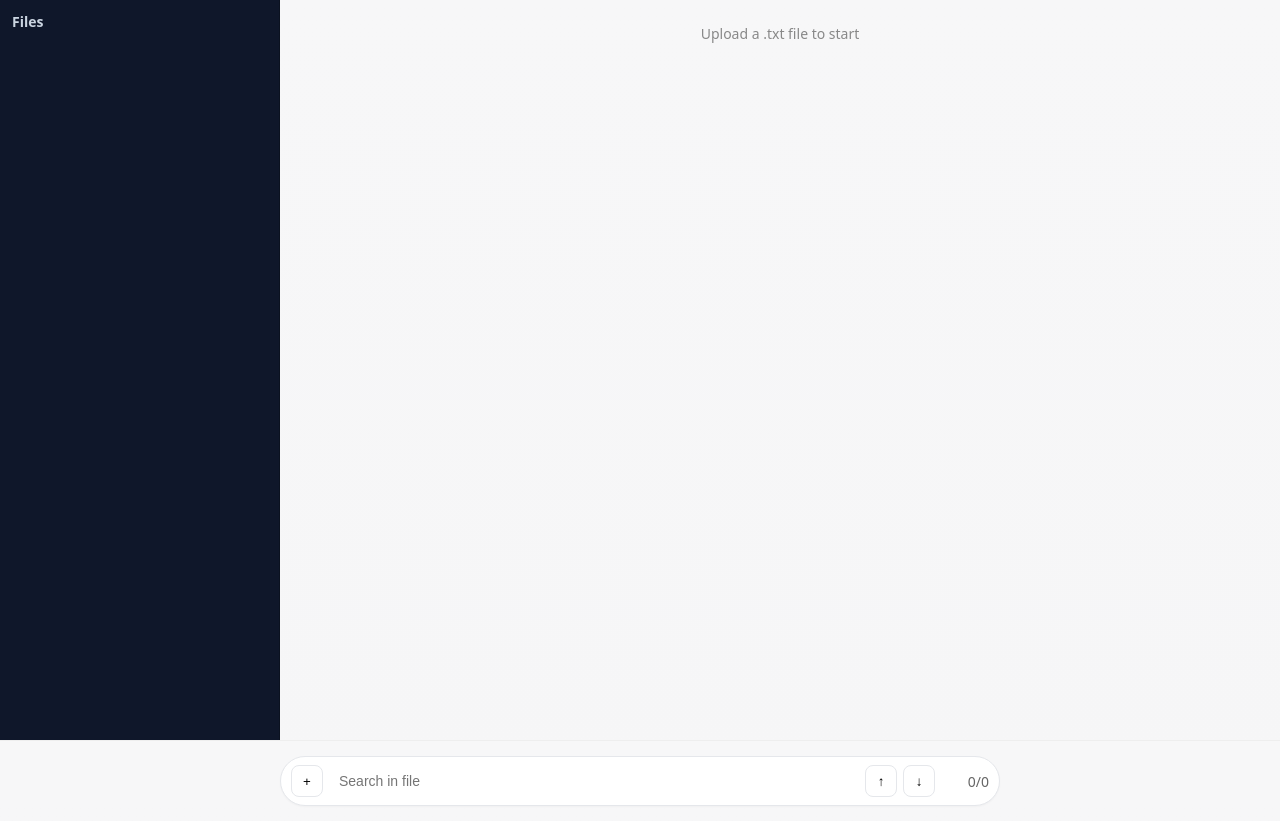
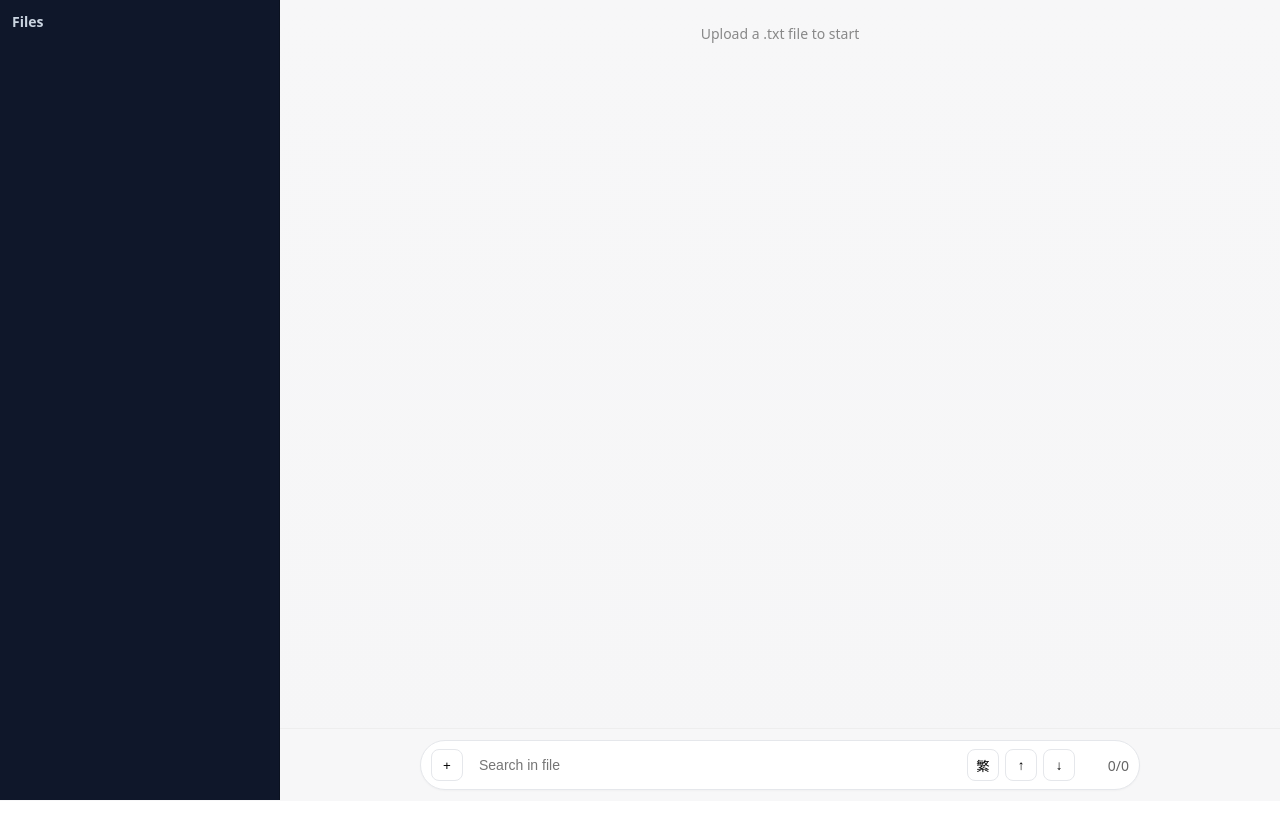
Before and after one commit to tom54699/novel-reader, a React (Vite) app: page / in a window 1280 px wide. Built offline with nearby package versions, Linux system fonts and the light colour scheme.

Commit message:
feat: chapter parsing and sidebar chapter list; Traditional Chinese display toggle; bottom bar aligned under content; per-chapter scroll

```diff
--- a/src/App.tsx
+++ b/src/App.tsx
@@ -7,6 +7,8 @@ import { validateFile, readFileAsText } from './utils/file'
 import { generateId } from './utils/id'
 import { searchInText } from './utils/search'
 import { useEffect } from 'react'
+import { parseChapters } from './utils/chapters'
+import { toTraditional } from './utils/traditional'
 
 export default function App() {
   const fileInputRef = useRef<HTMLInputElement | null>(null)
@@ -16,22 +18,33 @@ export default function App() {
   const [error, setError] = useState<string | null>(null)
   const searchInputRef = useRef<HTMLInputElement | null>(null)
   const [loading, setLoading] = useState(false)
+  const [activeChapterIndex, setActiveChapterIndex] = useState<number | null>(null)
+  const [displayTraditional, setDisplayTraditional] = useState(false)
 
   const openFilePicker = () => {
     setError(null)
     fileInputRef.current?.click()
   }
 
-  // Recompute search hits when query, active doc, or docs change
+  // Recompute search hits when query or displayed text changes
   useEffect(() => {
     const activeDoc = docs.find((d) => d.id === activeId)
+    const baseText = (() => {
+      if (!activeDoc) return ''
+      if (activeChapterIndex != null && activeDoc.chapters && activeDoc.chapters[activeChapterIndex]) {
+        const { start, end } = activeDoc.chapters[activeChapterIndex]
+        return activeDoc.content.slice(start, end)
+      }
+      return activeDoc.content
+    })()
+    const displayText = displayTraditional ? toTraditional(baseText) : baseText
     if (!activeDoc || !searchState.query) {
       setSearchState((s) => ({ ...s, hits: [], currentIndex: 0 }))
       return
     }
-    const hits = searchInText(activeDoc.content, searchState.query)
+    const hits = searchInText(displayText, searchState.query)
     setSearchState((s) => ({ ...s, hits, currentIndex: hits.length ? Math.min(s.currentIndex, hits.length - 1) : 0 }))
-  }, [searchState.query, activeId, docs])
+  }, [searchState.query, activeId, docs, activeChapterIndex, displayTraditional])
 
   // Keyboard shortcuts
   useEffect(() => {
@@ -70,9 +83,11 @@ export default function App() {
     try {
       setLoading(true)
       const content = await readFileAsText(file)
-      const newDoc: Doc = { id: generateId(), name: file.name, size: file.size, content }
+      const chapters = parseChapters(content)
+      const newDoc: Doc = { id: generateId(), name: file.name, size: file.size, content, chapters }
       setDocs((prev) => [newDoc, ...prev])
       setActiveId(newDoc.id)
+      setActiveChapterIndex(null)
     } catch (err: any) {
       setError(err?.message || '無法解析文字')
     } finally {
@@ -83,15 +98,38 @@ export default function App() {
   return (
     <div className="app-root">
       <aside className="sidebar">
-        <Sidebar docs={docs} activeId={activeId} onSelectDoc={setActiveId} />
+        <Sidebar
+          docs={docs}
+          activeId={activeId}
+          activeChapterIndex={activeChapterIndex}
+          onSelectDoc={(id: string) => { setActiveId(id); setActiveChapterIndex(null) }}
+          onSelectChapter={(idx: number) => setActiveChapterIndex(idx)}
+        />
       </aside>
       <main className="content">
         <ContentView
-          doc={docs.find((d) => d.id === activeId) || null}
+          doc={(function () {
+            const d = docs.find((x) => x.id === activeId) || null
+            if (!d) return null
+            const baseText = (() => {
+              if (activeChapterIndex != null && d.chapters && d.chapters[activeChapterIndex]) {
+                const { start, end } = d.chapters[activeChapterIndex]
+                return d.content.slice(start, end)
+              }
+              return d.content
+            })()
+            const displayText = displayTraditional ? toTraditional(baseText) : baseText
+            const key = activeChapterIndex != null ? `ch-${activeChapterIndex}` : 'all'
+            return { ...d, content: displayText, scrollTop: d.scroll?.[key] ?? d.scrollTop }
+          })()}
           searchState={searchState}
           onScroll={(scrollTop: number) => {
             if (!activeId) return
-            setDocs((prev) => prev.map((d) => (d.id === activeId ? { ...d, scrollTop } : d)))
+            setDocs((prev) => prev.map((d) => {
+              if (d.id !== activeId) return d
+              const key = activeChapterIndex != null ? `ch-${activeChapterIndex}` : 'all'
+              return { ...d, scroll: { ...(d.scroll || {}), [key]: scrollTop } }
+            }))
           }}
         />
       </main>
@@ -110,6 +148,8 @@ export default function App() {
           }}
           onAddFile={openFilePicker}
           inputRef={searchInputRef}
+          onToggleTraditional={() => setDisplayTraditional((v) => !v)}
+          traditional={displayTraditional}
         />
       </div>
       <input
--- a/src/components/BottomBar.tsx
+++ b/src/components/BottomBar.tsx
@@ -1,5 +1,5 @@
 export function BottomBar(props: any) {
-  const { searchState = { query: '', hits: [], currentIndex: 0 }, onSearch = () => {}, onNavigateSearch = () => {}, onAddFile = () => {}, inputRef } = props
+  const { searchState = { query: '', hits: [], currentIndex: 0 }, onSearch = () => {}, onNavigateSearch = () => {}, onAddFile = () => {}, inputRef, onToggleTraditional = () => {}, traditional = false } = props
   return (
     <div className="bottombar-inner">
       <div className="bar-surface">
@@ -14,6 +14,9 @@ export function BottomBar(props: any) {
           onChange={(e) => onSearch(e.target.value)}
         />
         <div className="search-actions">
+          <button className={traditional ? 'nav-btn active' : 'nav-btn'} onClick={onToggleTraditional} aria-label="Toggle Traditional Chinese" title="切換繁體">
+            繁
+          </button>
           <button className="nav-btn" onClick={() => onNavigateSearch('prev')} aria-label="Previous hit">
             ↑
           </button>
--- a/src/components/Sidebar.tsx
+++ b/src/components/Sidebar.tsx
@@ -5,19 +5,38 @@ function truncateMiddle(str: string, max = 30) {
 }
 
 export function Sidebar(props: any) {
-  const { docs = [], activeId = null, onSelectDoc = () => {} } = props
+  const { docs = [], activeId = null, activeChapterIndex = null, onSelectDoc = () => {}, onSelectChapter = () => {} } = props
+  const activeDoc = docs.find((d: any) => d.id === activeId)
   return (
     <div className="sidebar-inner">
       <div className="sidebar-header">Files</div>
       <ul className="file-list">
         {docs.map((doc: any) => (
-          <li
-            key={doc.id}
-            className={doc.id === activeId ? 'file-item active' : 'file-item'}
-            onClick={() => onSelectDoc(doc.id)}
-            title={doc.name}
-          >
-            <span className="file-name">{truncateMiddle(doc.name, 40)}</span>
+          <li key={doc.id}>
+            <div
+              className={doc.id === activeId ? 'file-item active' : 'file-item'}
+              onClick={() => onSelectDoc(doc.id)}
+              title={doc.name}
+            >
+              <span className="file-name">{truncateMiddle(doc.name, 40)}</span>
+            </div>
+            {activeDoc && doc.id === activeDoc.id && Array.isArray(activeDoc.chapters) && activeDoc.chapters.length > 0 && (
+              <ul className="chapter-list">
+                {activeDoc.chapters.map((ch: any, idx: number) => (
+                  <li
+                    key={idx}
+                    className={activeChapterIndex === idx ? 'chapter-item active' : 'chapter-item'}
+                    onClick={(e) => {
+                      e.stopPropagation()
+                      onSelectChapter(idx)
+                    }}
+                    title={ch.title}
+                  >
+                    <span className="chapter-name">{truncateMiddle(ch.title, 36)}</span>
+                  </li>
+                ))}
+              </ul>
+            )}
           </li>
         ))}
       </ul>
--- a/src/styles.css
+++ b/src/styles.css
@@ -20,10 +20,10 @@ body {
 .app-root {
   display: grid;
   grid-template-columns: var(--sidebar-width) 1fr;
-  grid-template-rows: 1fr 60px;
+  grid-template-rows: 1fr 72px;
   grid-template-areas:
     'sidebar content'
-    'bottombar bottombar';
+    'sidebar bottombar';
   height: 100vh;
 }
 
@@ -42,6 +42,10 @@ body {
 .content-inner { flex: 1; overflow-y: auto; display: flex; justify-content: center; scroll-behavior: smooth; }
 .bubble-stack { width: 100%; max-width: var(--content-max); padding: 24px; }
 .bubble { background: #ffffff; border: 1px solid #e5e7eb; border-radius: 16px; padding: 16px 18px; margin: 8px 0 16px; box-shadow: 0 1px 2px rgba(0,0,0,0.04); }
+.chapter-list { list-style: none; margin: 0; padding: 0 0 6px 12px; }
+.chapter-item { padding: 6px 8px; cursor: pointer; border-radius: 6px; color: #d1d5db; }
+.chapter-item:hover { background: #111827; }
+.chapter-item.active { background: #1f2937; }
 .message-row { display: flex; align-items: flex-start; gap: 12px; }
 .avatar { width: 28px; height: 28px; border-radius: 50%; background: #10a37f; color: #fff; display: inline-flex; align-items: center; justify-content: center; font-size: 12px; font-weight: 700; flex: 0 0 28px; box-shadow: 0 1px 2px rgba(0,0,0,0.12); }
 .bubble-meta { color: #6b7280; font-size: 12px; margin-bottom: 8px; }
@@ -50,9 +54,10 @@ body {
 .hit-current { outline: 2px solid #ff9800; outline-offset: 2px; }
 .placeholder { color: #888; margin: 24px; }
 
-.bottombar-inner { max-width: calc(var(--content-max)); margin: 0 auto; height: 60px; display: flex; align-items: center; padding: 10px 0; }
+.bottombar-inner { max-width: calc(var(--content-max)); margin: 0 auto; height: 52px; display: flex; align-items: center; padding: 10px 0; }
 .bar-surface { display: flex; align-items: center; gap: 8px; width: 100%; background: #ffffff; border: 1px solid #e5e7eb; border-radius: 9999px; padding: 8px 10px; box-shadow: 0 1px 2px rgba(0,0,0,0.03); }
 .add-btn, .nav-btn { height: 32px; min-width: 32px; border-radius: 8px; border: 1px solid #e5e7eb; background: #fff; cursor: pointer; }
+.nav-btn.active { background: #10a37f; color: #fff; border-color: #0e8d6e; }
 .add-btn:hover, .nav-btn:hover { opacity: 0.8; }
 .search-input { flex: 1; height: 32px; border: none; outline: none; background: transparent; padding: 0 8px; font-size: 14px; }
 .search-actions { display: flex; align-items: center; gap: 6px; }
--- a/src/types.ts
+++ b/src/types.ts
@@ -4,6 +4,10 @@ export interface Doc {
   size: number
   content: string
   scrollTop?: number
+  // Optional per-section scroll tracking
+  scroll?: Record<string, number>
+  // Optional parsed chapters
+  chapters?: { title: string; start: number; end: number }[]
 }
 
 export interface SearchHit {
--- /dev/null
+++ b/src/utils/chapters.ts
@@ -0,0 +1,43 @@
+export interface Chapter { title: string; start: number; end: number }
+
+const reCJK = /^(第[一二三四五六七八九十零百千0-9]+[章回節节])[\s：:.-]?(.*)$/
+const reEN = /^(?:CHAPTER|Chapter)\s+([0-9IVXLCDM]+)\b[\s.:;-]?(.*)$/
+
+export function parseChapters(text: string): Chapter[] {
+  const lines = text.split(/\n/)
+  const marks: { idx: number; title: string }[] = []
+  for (let i = 0; i < lines.length; i++) {
+    const line = lines[i].trim()
+    if (!line) continue
+    let m = reCJK.exec(line)
+    if (m) {
+      const rest = m[2]?.trim()
+      marks.push({ idx: i, title: rest ? `${m[1]} ${rest}` : m[1] })
+      continue
+    }
+    m = reEN.exec(line)
+    if (m) {
+      const rest = m[2]?.trim()
+      const ch = rest ? `Chapter ${m[1]} ${rest}` : `Chapter ${m[1]}`
+      marks.push({ idx: i, title: ch })
+    }
+  }
+  if (marks.length < 2) return []
+
+  const chapters: Chapter[] = []
+  const offsets: number[] = []
+  // Precompute start offset by line index
+  let acc = 0
+  for (let i = 0; i < lines.length; i++) {
+    offsets[i] = acc
+    acc += lines[i].length + 1 // +1 for the newline
+  }
+  for (let i = 0; i < marks.length; i++) {
+    const startLine = marks[i].idx
+    const endLine = i + 1 < marks.length ? marks[i + 1].idx : lines.length
+    const start = offsets[startLine]
+    const end = endLine < offsets.length ? offsets[endLine] : acc
+    chapters.push({ title: marks[i].title, start, end })
+  }
+  return chapters
+}
--- /dev/null
+++ b/src/utils/traditional.ts
@@ -0,0 +1,33 @@
+// Minimal Simplified -> Traditional converter
+// Note: For full accuracy, consider integrating OpenCC in a future iteration.
+
+const mapPairs: Array<[string, string]> = [
+  ['云', '雲'], ['为', '為'], ['产', '產'], ['众', '眾'], ['优', '優'], ['会', '會'],
+  ['传', '傳'], ['伤', '傷'], ['体', '體'], ['余', '餘'], ['价', '價'], ['伦', '倫'],
+  ['们', '們'], ['优', '優'], ['儿', '兒'], ['党', '黨'], ['军', '軍'], ['农', '農'],
+  ['净', '淨'], ['医', '醫'], ['华', '華'], ['协', '協'], ['单', '單'], ['卖', '賣'],
+  ['变', '變'], ['发', '發'], ['台', '臺'], ['后', '後'], ['启', '啟'], ['吗', '嗎'],
+  ['团', '團'], ['国', '國'], ['图', '圖'], ['圆', '圓'], ['处', '處'], ['备', '備'],
+  ['复', '復'], ['大', '大'], ['实', '實'], ['对', '對'], ['将', '將'], ['师', '師'],
+  ['广', '廣'], ['庆', '慶'], ['应', '應'], ['库', '庫'], ['录', '錄'], ['当', '當'],
+  ['彻', '徹'], ['恒', '恆'], ['恶', '惡'], ['惯', '慣'], ['戏', '戲'], ['护', '護'],
+  ['据', '據'], ['时', '時'], ['会', '會'], ['术', '術'], ['条', '條'], ['极', '極'],
+  ['权', '權'], ['条', '條'], ['极', '極'], ['构', '構'], ['枪', '槍'], ['欢', '歡'],
+  ['气', '氣'], ['汉', '漢'], ['汇', '匯'], ['没', '沒'], ['历', '歷'], ['辞', '辭'],
+  ['杂', '雜'], ['术', '術'], ['条', '條'], ['来', '來'], ['构', '構'], ['据', '據'],
+  ['极', '極'], ['杨', '楊'], ['楼', '樓'], ['标', '標'], ['检', '檢'], ['气', '氣'],
+  ['沟', '溝'], ['测', '測'], ['湾', '灣'], ['灯', '燈'], ['炼', '煉'], ['点', '點'],
+  ['热', '熱'], ['爱', '愛'], ['爷', '爺'], ['爷', '爺'], ['猫', '貓'], ['鱼', '魚'],
+  ['鸟', '鳥'], ['龙', '龍'], ['马', '馬'], ['门', '門'], ['风', '風'], ['电', '電'],
+]
+
+const mapS2T = new Map(mapPairs)
+
+export function toTraditional(input: string): string {
+  // Replace char by char; best-effort for MVP
+  let out = ''
+  for (const ch of input) {
+    out += mapS2T.get(ch) ?? ch
+  }
+  return out
+}
```
